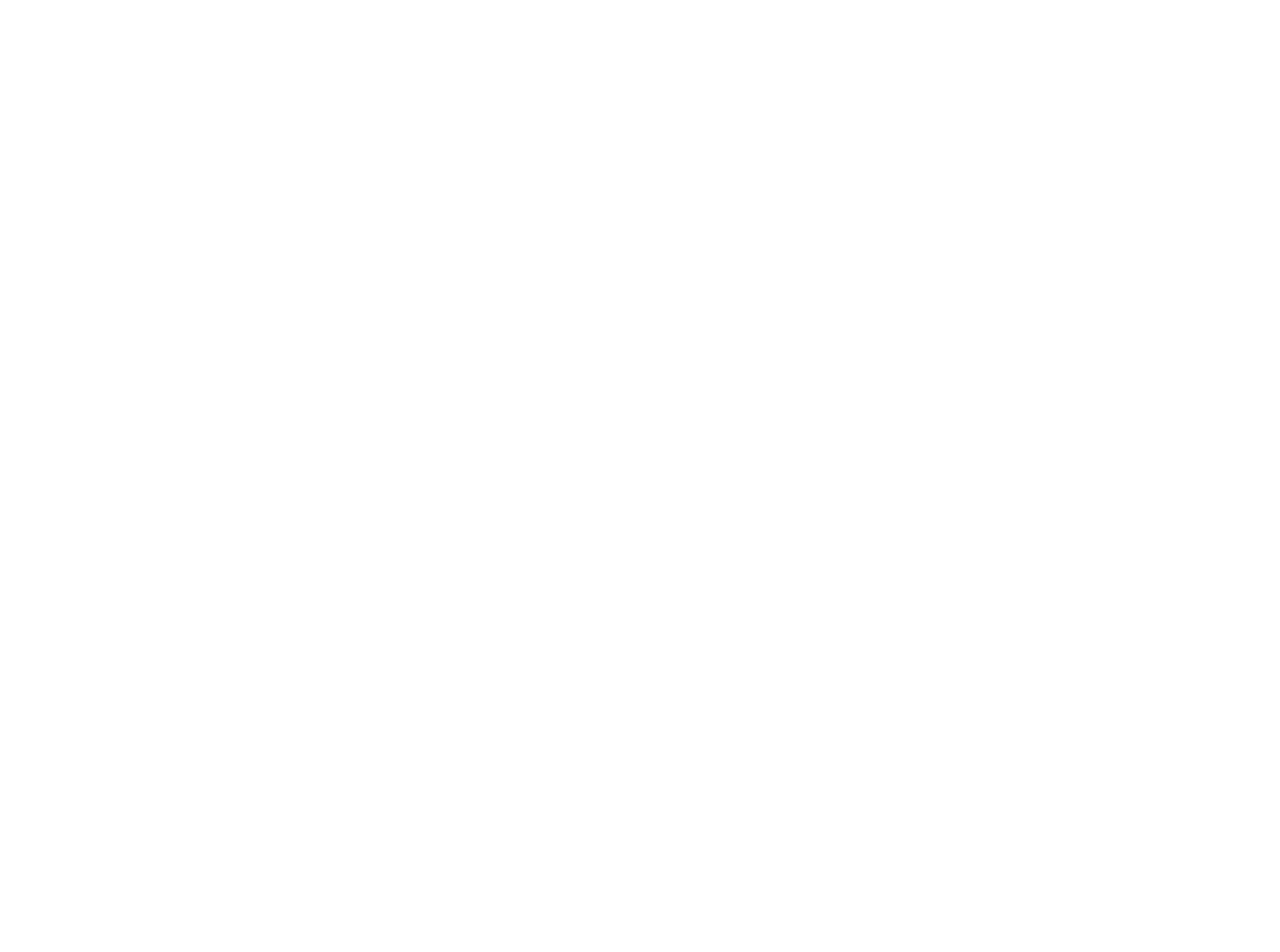
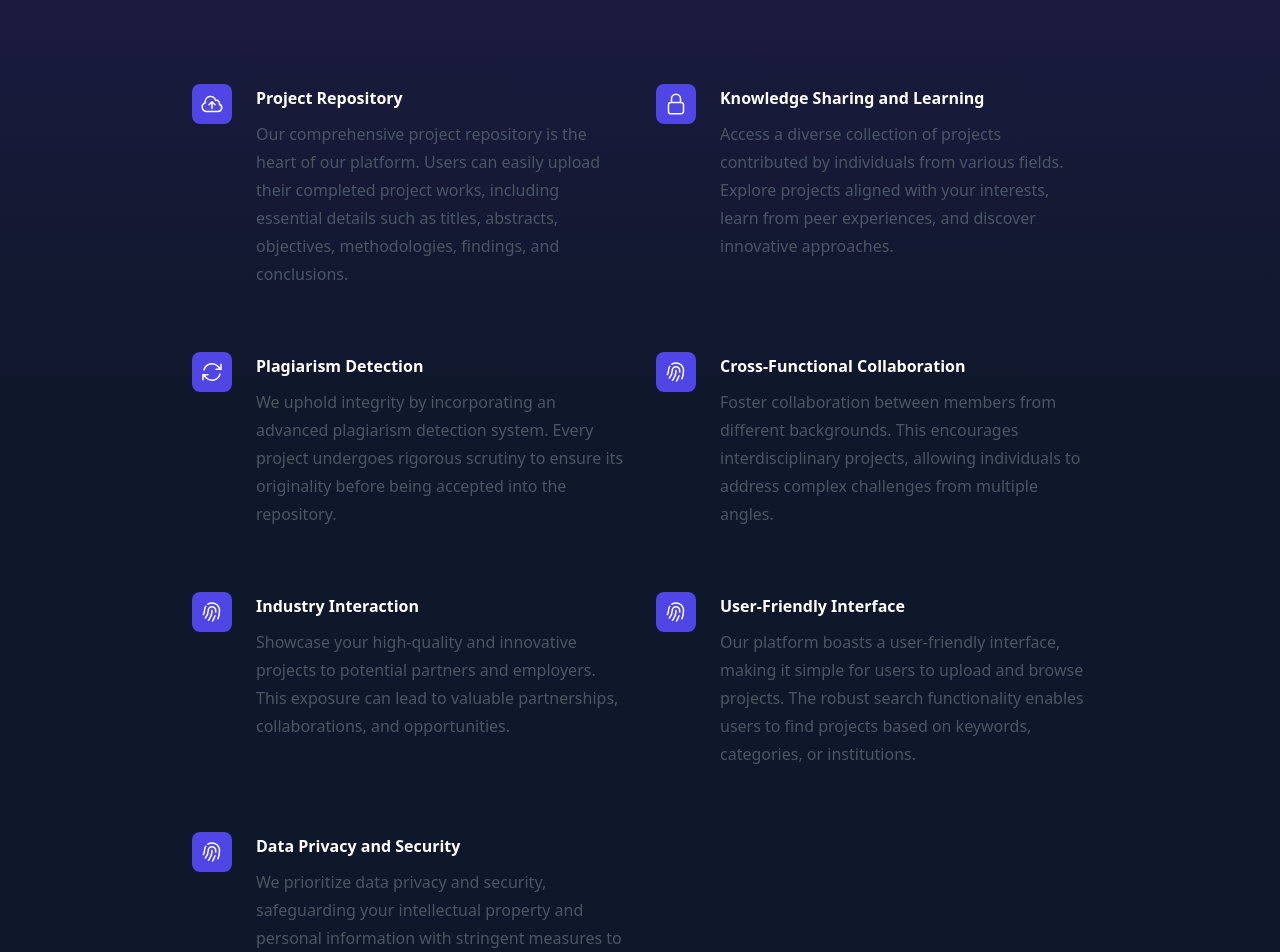
Before and after one commit to nikhilbhatia08/collab.io, a React (Create React App) app: page /getstarted in a window 1280 px wide. Shown: the part 380-1332 px from the top of the page. Before the commit the page ends 800 px from the top, so only its background shows below. Built offline with nearby package versions, Linux system fonts and the light colour scheme.

Commit message:
Get Started

```diff
--- a/src/components/Getstarted.jsx
+++ b/src/components/Getstarted.jsx
@@ -3,7 +3,101 @@
 function Getstarted() {
   return (
     <>
-        <h1 class="text-white font-extrabold">What is Collab.io</h1>
+      <div class="py-12">
+        <div class="mx-auto max-w-7xl px-6 lg:px-8">
+          <div class="mx-auto max-w-2xl lg:text-center">
+            <p class="text-3xl font-bold tracking-tight text-blue-600 sm:text-4xl">What is Collab.io</p>
+            <p class="mt-4 text-lg leading-8 text-white">Welcome to <span class="font-bold text-blue-600">Collab.io</span>, the hub of innovation and collaboration!</p>
+            <p class="mt-3 text-lg leading-8 text-white">At <span class="font-bold text-blue-600">Collab.io</span>, we're dedicated to fostering knowledge sharing, collaboration, and career opportunities for students, researchers, and innovators from diverse backgrounds. Our platform is designed to empower the next generation of creative minds.</p>
+          </div>
+          <div class="mx-auto mt-16 max-w-2xl sm:mt-20 lg:mt-24 lg:max-w-4xl">
+            <dl class="grid max-w-xl grid-cols-1 gap-x-8 gap-y-10 lg:max-w-none lg:grid-cols-2 lg:gap-y-16">
+              <div class="relative pl-16">
+                <dt class="text-base font-semibold leading-7 text-gray-900">
+                  <div class="absolute left-0 top-0 flex h-10 w-10 items-center justify-center rounded-lg bg-indigo-600">
+                    <svg class="h-6 w-6 text-white" fill="none" viewBox="0 0 24 24" stroke-width="1.5" stroke="currentColor" aria-hidden="true">
+                      <path stroke-linecap="round" stroke-linejoin="round" d="M12 16.5V9.75m0 0l3 3m-3-3l-3 3M6.75 19.5a4.5 4.5 0 01-1.41-8.775 5.25 5.25 0 0110.233-2.33 3 3 0 013.758 3.848A3.752 3.752 0 0118 19.5H6.75z" />
+                    </svg>
+                  </div>
+                  <span class="text-white">Project Repository</span>
+                </dt>
+                <dd class="mt-2 text-base leading-7 text-gray-600">Our comprehensive project repository is the heart of our platform. Users can easily upload their completed project works, including essential details such as titles, abstracts, objectives, methodologies, findings, and conclusions.</dd>
+              </div>
+              <div class="relative pl-16">
+                <dt class="text-base font-semibold leading-7 text-gray-900">
+                  <div class="absolute left-0 top-0 flex h-10 w-10 items-center justify-center rounded-lg bg-indigo-600">
+                    <svg class="h-6 w-6 text-white" fill="none" viewBox="0 0 24 24" stroke-width="1.5" stroke="currentColor" aria-hidden="true">
+                      <path stroke-linecap="round" stroke-linejoin="round" d="M16.5 10.5V6.75a4.5 4.5 0 10-9 0v3.75m-.75 11.25h10.5a2.25 2.25 0 002.25-2.25v-6.75a2.25 2.25 0 00-2.25-2.25H6.75a2.25 2.25 0 00-2.25 2.25v6.75a2.25 2.25 0 002.25 2.25z" />
+                    </svg>
+                  </div>
+                  <span class="text-white">Knowledge Sharing and Learning</span>
+                </dt>
+                <dd class="mt-2 text-base leading-7 text-gray-600"> Access a diverse collection of projects contributed by individuals from various fields. Explore projects aligned with your interests, learn from peer experiences, and discover innovative approaches.</dd>
+              </div>
+              <div class="relative pl-16">
+                <dt class="text-base font-semibold leading-7 text-gray-900">
+                  <div class="absolute left-0 top-0 flex h-10 w-10 items-center justify-center rounded-lg bg-indigo-600">
+                    <svg class="h-6 w-6 text-white" fill="none" viewBox="0 0 24 24" stroke-width="1.5" stroke="currentColor" aria-hidden="true">
+                      <path stroke-linecap="round" stroke-linejoin="round" d="M16.023 9.348h4.992v-.001M2.985 19.644v-4.992m0 0h4.992m-4.993 0l3.181 3.183a8.25 8.25 0 0013.803-3.7M4.031 9.865a8.25 8.25 0 0113.803-3.7l3.181 3.182m0-4.991v4.99" />
+                    </svg>
+                  </div>
+                  <span class="text-white">Plagiarism Detection</span>
+                </dt>
+                <dd class="mt-2 text-base leading-7 text-gray-600"> We uphold integrity by incorporating an advanced plagiarism detection system. Every project undergoes rigorous scrutiny to ensure its originality before being accepted into the repository.</dd>
+              </div>
+              <div class="relative pl-16">
+                <dt class="text-base font-semibold leading-7 text-gray-900">
+                  <div class="absolute left-0 top-0 flex h-10 w-10 items-center justify-center rounded-lg bg-indigo-600">
+                    <svg class="h-6 w-6 text-white" fill="none" viewBox="0 0 24 24" stroke-width="1.5" stroke="currentColor" aria-hidden="true">
+                      <path stroke-linecap="round" stroke-linejoin="round" d="M7.864 4.243A7.5 7.5 0 0119.5 10.5c0 2.92-.556 5.709-1.568 8.268M5.742 6.364A7.465 7.465 0 004.5 10.5a7.464 7.464 0 01-1.15 3.993m1.989 3.559A11.209 11.209 0 008.25 10.5a3.75 3.75 0 117.5 0c0 .527-.021 1.049-.064 1.565M12 10.5a14.94 14.94 0 01-3.6 9.75m6.633-4.596a18.666 18.666 0 01-2.485 5.33" />
+                    </svg>
+                  </div>
+                  <span class="text-white">Cross-Functional Collaboration</span>
+                </dt>
+                <dd class="mt-2 text-base leading-7 text-gray-600">Foster collaboration between members from different backgrounds. This encourages interdisciplinary projects, allowing individuals to address complex challenges from multiple angles.</dd>
+              </div>
+              <div class="relative pl-16">
+                <dt class="text-base font-semibold leading-7 text-gray-900">
+                  <div class="absolute left-0 top-0 flex h-10 w-10 items-center justify-center rounded-lg bg-indigo-600">
+                    <svg class="h-6 w-6 text-white" fill="none" viewBox="0 0 24 24" stroke-width="1.5" stroke="currentColor" aria-hidden="true">
+                      <path stroke-linecap="round" stroke-linejoin="round" d="M7.864 4.243A7.5 7.5 0 0119.5 10.5c0 2.92-.556 5.709-1.568 8.268M5.742 6.364A7.465 7.465 0 004.5 10.5a7.464 7.464 0 01-1.15 3.993m1.989 3.559A11.209 11.209 0 008.25 10.5a3.75 3.75 0 117.5 0c0 .527-.021 1.049-.064 1.565M12 10.5a14.94 14.94 0 01-3.6 9.75m6.633-4.596a18.666 18.666 0 01-2.485 5.33" />
+                    </svg>
+                  </div>
+                  <span class="text-white">Industry Interaction</span>
+                </dt>
+                <dd class="mt-2 text-base leading-7 text-gray-600"> Showcase your high-quality and innovative projects to potential partners and employers. This exposure can lead to valuable partnerships, collaborations, and opportunities.</dd>
+              </div>
+              <div class="relative pl-16">
+                <dt class="text-base font-semibold leading-7 text-gray-900">
+                  <div class="absolute left-0 top-0 flex h-10 w-10 items-center justify-center rounded-lg bg-indigo-600">
+                    <svg class="h-6 w-6 text-white" fill="none" viewBox="0 0 24 24" stroke-width="1.5" stroke="currentColor" aria-hidden="true">
+                      <path stroke-linecap="round" stroke-linejoin="round" d="M7.864 4.243A7.5 7.5 0 0119.5 10.5c0 2.92-.556 5.709-1.568 8.268M5.742 6.364A7.465 7.465 0 004.5 10.5a7.464 7.464 0 01-1.15 3.993m1.989 3.559A11.209 11.209 0 008.25 10.5a3.75 3.75 0 117.5 0c0 .527-.021 1.049-.064 1.565M12 10.5a14.94 14.94 0 01-3.6 9.75m6.633-4.596a18.666 18.666 0 01-2.485 5.33" />
+                    </svg>
+                  </div>
+                  <span class="text-white">User-Friendly Interface</span>
+                </dt>
+                <dd class="mt-2 text-base leading-7 text-gray-600">Our platform boasts a user-friendly interface, making it simple for users to upload and browse projects. The robust search functionality enables users to find projects based on keywords, categories, or institutions.</dd>
+              </div>
+              <div class="relative pl-16">
+                <dt class="text-base font-semibold leading-7 text-gray-900">
+                  <div class="absolute left-0 top-0 flex h-10 w-10 items-center justify-center rounded-lg bg-indigo-600">
+                    <svg class="h-6 w-6 text-white" fill="none" viewBox="0 0 24 24" stroke-width="1.5" stroke="currentColor" aria-hidden="true">
+                      <path stroke-linecap="round" stroke-linejoin="round" d="M7.864 4.243A7.5 7.5 0 0119.5 10.5c0 2.92-.556 5.709-1.568 8.268M5.742 6.364A7.465 7.465 0 004.5 10.5a7.464 7.464 0 01-1.15 3.993m1.989 3.559A11.209 11.209 0 008.25 10.5a3.75 3.75 0 117.5 0c0 .527-.021 1.049-.064 1.565M12 10.5a14.94 14.94 0 01-3.6 9.75m6.633-4.596a18.666 18.666 0 01-2.485 5.33" />
+                    </svg>
+                  </div>
+                  <span class="text-white">Data Privacy and Security</span>
+                </dt>
+                <dd class="mt-2 text-base leading-7 text-gray-600">We prioritize data privacy and security, safeguarding your intellectual property and personal information with stringent measures to ensure confidentiality and trust.</dd>
+              </div>
+              <br/>
+            </dl>
+            <dd class="mt-3 text-lg leading-8 text-white">Not only can members share their creative projects within our community, but they can also sell their innovative solutions to various industries. We provide a gateway for individuals to showcase their talents and connect with potential buyers in the corporate world.
+
+                At [Your Platform Name], we believe in the power of knowledge, collaboration, and innovation. Join our community today and embark on a journey of creativity, growth, and boundless opportunities. Explore, learn, and succeed with us!</dd>
+          </div>
+        </div>
+      </div>
+
     </>
   )
 }
```
